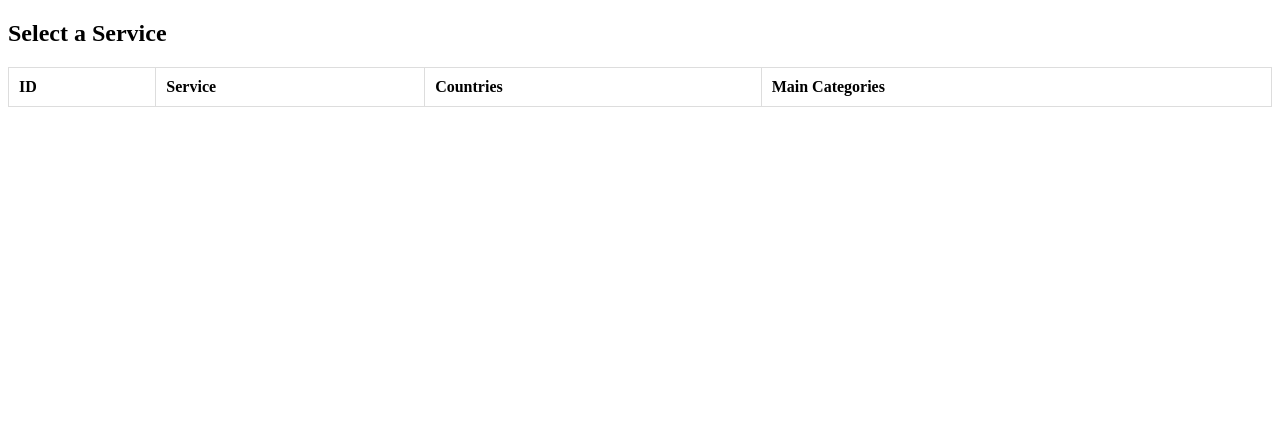
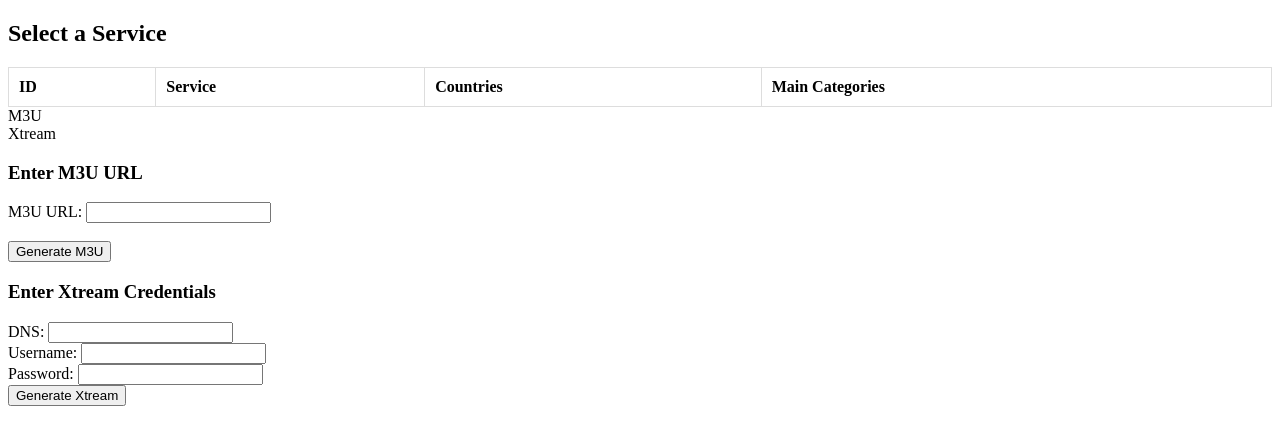
Before and after one commit to ferteque/Repository-Server, a Flask app: page / in a window 1280 px wide. Shown: the top 445 px of the page. Run offline with Flask 3, Linux system fonts and the light colour scheme; lists and menus that the app fills with data are empty.

Commit message:
Update index.html

```diff
--- a/templates/index.html
+++ b/templates/index.html
@@ -67,27 +67,72 @@
     </table>
 
 
-    <div id="credentials" class="modal">
-        <div class="modal-content">
-            <span class="close" onclick="closeModal()">&times;</span>
-            <h3>Enter Your Details</h3>
-            <label>DNS: <input type="text" id="dns"></label><br><br>
-            <label>Username: <input type="text" id="username"></label><br><br>
-            <label>Password: <input type="password" id="password"></label><br><br>
-            <button onclick="submitForm()">Generate M3U</button>
-        </div>
+    <div class="tab">
+        <div id="tab-m3u" class="active" onclick="switchTab('m3u')">M3U</div>
+        <div id="tab-xtream" onclick="switchTab('xtream')">Xtream</div>
     </div>
+
+    <!-- Tab para ingresar solo la URL de M3U -->
+    <div id="m3u-content" class="tab-content active">
+        <h3>Enter M3U URL</h3>
+        <label>M3U URL: <input type="text" id="m3uUrl"></label><br><br>
+        <button onclick="submitM3U()">Generate M3U</button>
+    </div>
+
+    <!-- Tab para ingresar Xtream Credentials -->
+    <div id="xtream-content" class="tab-content">
+        <h3>Enter Xtream Credentials</h3>
+        <label>DNS: <input type="text" id="dnsX"></label><br>
+        <label>Username: <input type="text" id="usernameX"></label><br>
+        <label>Password: <input type="password" id="passwordX"></label><br>
+        <button onclick="submitForm()">Generate Xtream</button>
+    </div>
+
+    <script>
+        function switchTab(tab) {
+            document.getElementById("m3u-content").classList.remove("active");
+            document.getElementById("xtream-content").classList.remove("active");
+            document.getElementById("tab-m3u").classList.remove("active");
+            document.getElementById("tab-xtream").classList.remove("active");
+
+            document.getElementById(`${tab}-content`).classList.add("active");
+            document.getElementById(`tab-${tab}`).classList.add("active");
+        }
 
     <div id="NextSteps" class="modal">
         <div class="modal-content">
             <span class="close" onclick="closeModal()">&times;</span>
             <h3>Next Steps</h3>
-            <label> </label><br><br>
+            <label>
+                    1. Use a USB (or buy an OTG Cable for firestick users) and move the edited M3U file from the USB to the device you want to use (Nvidia Shield for example).
+
+                    2. Insert the USB with the edited M3U file in the streaming device
+
+                    3. Open TiviMate and go to "Settings"
+
+                    4. Select "Playlists"
+
+                    5. Select "Add Playlist'
+
+                    6. Select "M3U playlist"
+
+                    7. Click "Select Local Playlist"
+
+                    8. Click the USB Drive and select the modified .M3U file
+
+                    9. When asked for an EPG URL Enter this:
+            </label> <label id="EPG"> </label><br>
+            10. If you want to enter the EPG in your own IPTV Editor, use this as an external EPG:
+            <label id="GitHub_EPG"> </label>
+            <br>
         </div>
     </div>
 
     <input type="hidden" id="selectedID">
     <input type="hidden" id="m3uUrl">
+    <input type="hidden" id="dns">
+    <input type="hidden" id="username">
+    <input type="hidden" id="password">
 
     <script>
         const CSV_URL = "https://docs.google.com/spreadsheets/d/1JZ3K-7VKtXdZfnqcUBU2Mv2cGKwgWa73NACNQFrylD4/gviz/tq?tqx=out:csv";
@@ -111,7 +156,7 @@
                             <td>${columns[2]}</td>
                             <td>${columns[3]}</td>
                         `;
-                        newRow.onclick = () => selectRow(newRow, columns[0], columns[4]);
+                        newRow.onclick = () => selectRow(newRow, columns[0], columns[4], columns[5], columns[6]);
                         tableBody.appendChild(newRow);
                     }
                 });
@@ -120,7 +165,7 @@
             }
         }
 
-        function selectRow(row, id, url) {
+        function selectRow(row, id, url, epg, GitHub_EPG) {
 
             document.querySelectorAll("tr").forEach(tr => tr.classList.remove("selected"));
 
@@ -130,6 +175,8 @@
 
             document.getElementById("selectedID").value = id;
             document.getElementById("m3uUrl").value = url;
+            document.getElementById("EPG").value = epg;
+            document.getElementById("GitHub_EPG").value = GitHub_EPG;
 
 
             document.getElementById("credentials").style.display = "block";
@@ -138,6 +185,30 @@
         function closeModal() {
             document.getElementById("credentials").style.display = "none";
             document.getElementById("NextSteps").style.display = "block";
+        }
+
+        function extractM3UDetails(m3uUrl) {
+            try {
+                let url = new URL(m3uUrl);
+                let params = new URLSearchParams(url.search);
+
+                let username = params.get("username");
+                let password = params.get("password");
+                let dns = `${url.protocol}//${url.host}`; // Extrae solo el dominio
+
+                if (!username || !password) {
+                    return null;
+                }
+
+                document.getElementById("dnsX").value = dns;
+                document.getElementById("usernameX").value = username;
+                document.getElementById("passwordX").value = password;
+
+                return submitForm();
+            } catch (error) {
+                console.error("Error extracting M3U details:", error);
+                return null;
+            }
         }
 
         function submitForm() {
```
